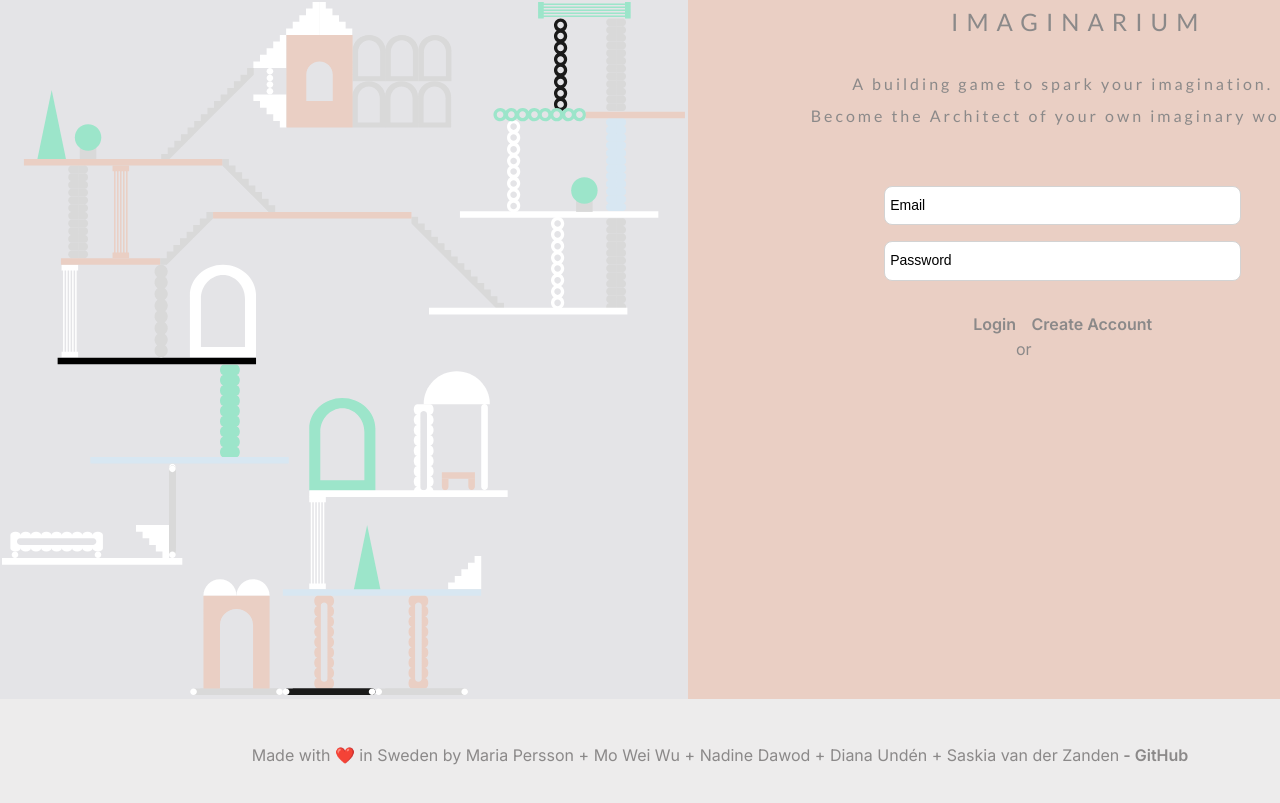
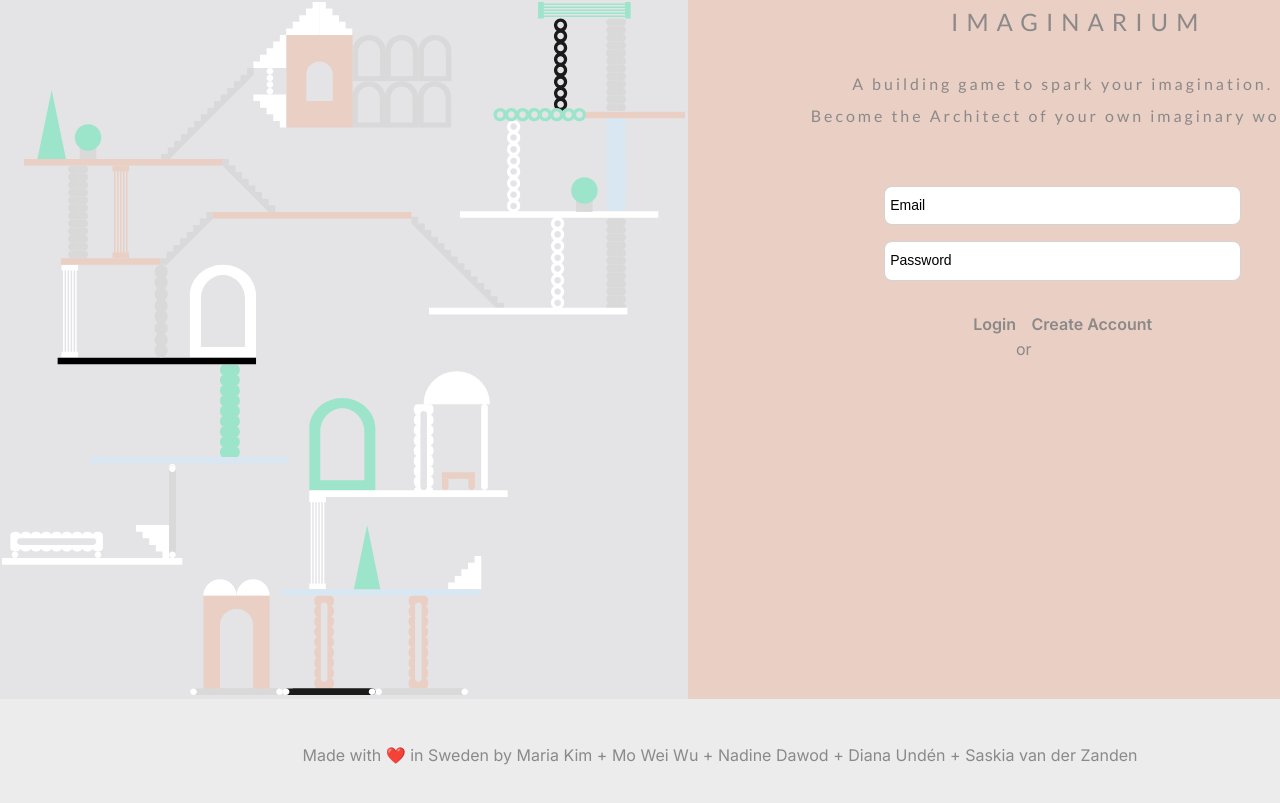
Before and after one commit to nadine-dawod/dragndrop-game, a React (Vite) app: page / in a window 1280 px wide. Shown: the part 458-1261 px from the top of the page. Built offline with nearby package versions, Linux system fonts and the light colour scheme.

Commit message:
adding github links to names in footer

```diff
--- a/src/components/footer/Footer.css
+++ b/src/components/footer/Footer.css
@@ -10,6 +10,10 @@
   letter-spacing: 1%;
 }
 
+.gh-link {
+  font-weight: normal;
+}
+
 span {
   color: #9CE5CA;
 }
--- a/src/components/footer/Footer.jsx
+++ b/src/components/footer/Footer.jsx
@@ -4,8 +4,7 @@ import { Link } from 'react-router-dom'
 export const Footer = () => {
   return (
     <div className="footer">
-      <p>Made with ❤️ in Sweden by Maria Persson + Mo Wei Wu +
-        Nadine Dawod + Diana Undén + Saskia van der Zanden<Link to="https://github.com/Vardagsbruket/sundsgarden_game_dragndrop/tree/main"> - GitHub</Link></p>
+      <p>Made with ❤️ in Sweden by <a className="gh-link" href="https://github.com/MariaKim1">Maria Kim</a> + <a className="gh-link" href="https://github.com/momowo2023">Mo Wei Wu</a> + <a className="gh-link" href="https://github.com/nadine-dawod">Nadine Dawod</a> + <a className="gh-link" href="https://github.com/Vardagsbruket">Diana Undén</a> + <a className="gh-link" href="https://github.com/SaskiaVdZ">Saskia van der Zanden</a></p>
 
     </div>
   );
```
